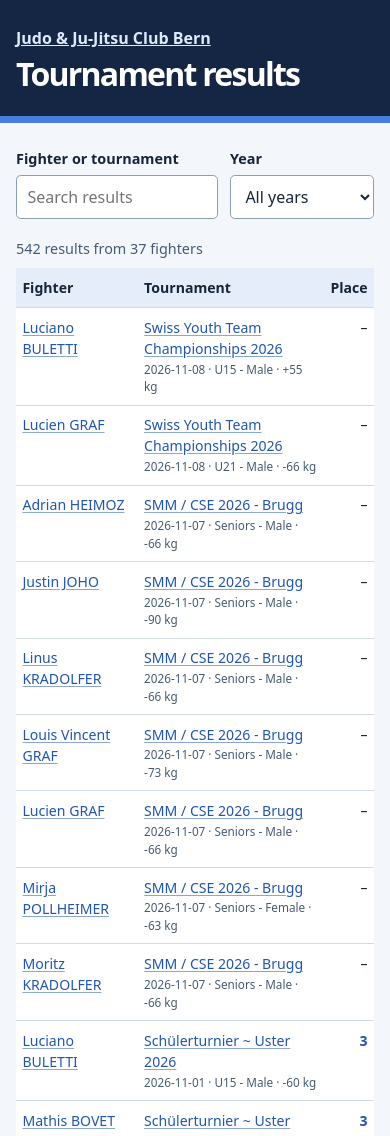
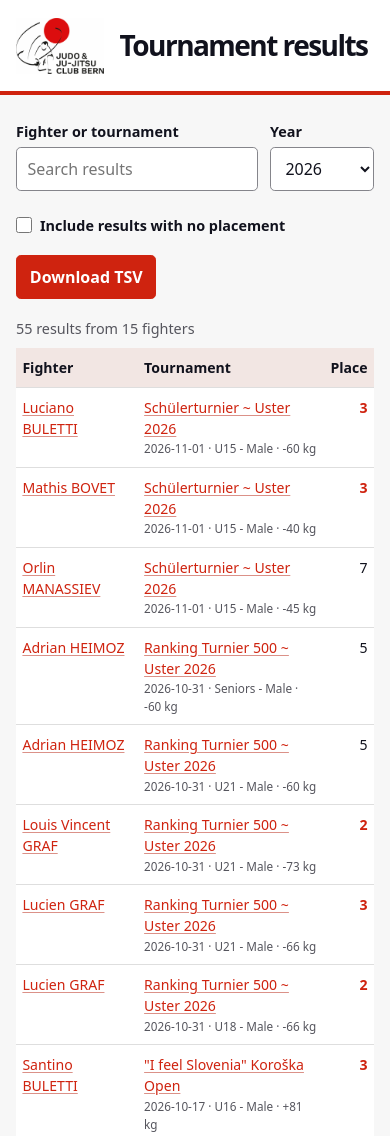
Before and after one commit to rjckirby/judo, a plain HTML site: page index.html in a window 390 px wide. Shown: the top 1136 px of the page. Drawn offline with Linux system fonts and the light colour scheme.

Commit message:
Brand JJCB results and add TSV export

```diff
--- a/index.html
+++ b/index.html
@@ -11,7 +11,9 @@
 <body>
   <header class="masthead">
     <div class="wrap">
-      <a class="club" href="https://www.jjcb.ch/">Judo &amp; Ju-Jitsu Club Bern</a>
+      <a class="club" href="https://www.jjcb.ch/">
+        <img src="./site/jjcb-logo.png" width="456" height="291" alt="Judo &amp; Ju-Jitsu Club Bern">
+      </a>
       <h1>Tournament results</h1>
     </div>
   </header>
@@ -23,6 +25,13 @@
       <label>Year
         <select id="year" disabled><option value="">All years</option></select>
       </label>
+      <div class="filter-actions">
+        <label class="include-unplaced">
+          <input id="include-unplaced" type="checkbox" autocomplete="off" disabled>
+          Include results with no placement
+        </label>
+        <button id="download" type="button" disabled>Download TSV</button>
+      </div>
     </form>
     <p id="status" role="status">Loading results…</p>
     <table id="results" aria-label="Tournament results" hidden>
@@ -32,7 +41,10 @@
       <tbody></tbody>
     </table>
     <noscript>Enable JavaScript to browse tournament results.</noscript>
-    <footer>Results for the <a href="https://portal.judomanager.com/clubs/2219">JudoManager club roster</a> may include appearances for other clubs. A dash means no place was published.</footer>
+    <footer>
+      <p>Results may include appearances for other clubs. A dash means no place was published.</p>
+      <p>Results data provided by <a href="https://portal.judomanager.com/clubs/2219">JudoManager</a>.</p>
+    </footer>
   </main>
 </body>
 </html>
--- a/site/results.js
+++ b/site/results.js
@@ -1,6 +1,8 @@
 const filters = document.querySelector(".filters");
 const query = document.querySelector("#query");
 const year = document.querySelector("#year");
+const includeUnplaced = document.querySelector("#include-unplaced");
+const download = document.querySelector("#download");
 const status = document.querySelector("#status");
 const table = document.querySelector("#results");
 const body = table.tBodies[0];
@@ -16,12 +18,16 @@ function label(text, url) {
   return element;
 }
 
-function render(rows) {
+function matchingRows(rows) {
   const terms = normalize(query.value).trim().split(/\s+/).filter(Boolean);
-  const matches = rows.filter(row =>
+  return rows.filter(row =>
     (!year.value || row.date.startsWith(year.value)) &&
+    (includeUnplaced.checked || row.place != null) &&
     terms.every(term => row.search.includes(term))
   );
+}
+
+function render(matches) {
   const items = document.createDocumentFragment();
   for (const result of matches) {
     const row = items.appendChild(document.createElement("tr"));
@@ -37,12 +43,37 @@ function render(rows) {
   }
   body.replaceChildren(items);
   table.hidden = matches.length === 0;
+  download.disabled = matches.length === 0;
   if (matches.length) {
     const fighters = new Set(matches.map(row => row.athleteId)).size;
     status.textContent = `${matches.length} ${matches.length === 1 ? "result" : "results"} from ${fighters} ${fighters === 1 ? "fighter" : "fighters"}`;
   } else {
     status.textContent = "No results match these filters.";
   }
+}
+
+function tsvCell(value) {
+  const text = String(value ?? "").replace(/[\t\r\n]+/g, " ").trim();
+  const safeWeight = /^-\d+(?:[.,]\d+)?(?:\s*kg)?$/i.test(text);
+  return /^[=+\-@]/.test(text) && !safeWeight ? "'" + text : text;
+}
+
+function downloadTsv(rows) {
+  const lines = [["Fighter", "Tournament", "Date", "Age category", "Weight category", "Place"]];
+  for (const row of rows) {
+    lines.push([row.name, row.competition, row.date, row.age_category, row.weight_category, row.place]);
+  }
+  const tsv = lines.map(line => line.map(tsvCell).join("\t")).join("\r\n");
+  const url = URL.createObjectURL(new Blob(["\uFEFF", tsv, "\r\n"], {
+    type: "text/tab-separated-values;charset=utf-8",
+  }));
+  const link = document.createElement("a");
+  link.href = url;
+  link.download = `jjcb-results-${year.value || "all-years"}.tsv`;
+  document.body.append(link);
+  link.click();
+  link.remove();
+  setTimeout(() => URL.revokeObjectURL(url), 1000);
 }
 
 async function load() {
@@ -58,13 +89,20 @@ async function load() {
       search: normalize(`${athlete.name} ${result.competition ?? ""}`),
     })));
     rows.sort((a, b) => b.date.localeCompare(a.date) || a.name.localeCompare(b.name));
-    const years = new Set(rows.map(row => row.date.slice(0, 4)).filter(Boolean));
-    for (const value of years) year.add(new Option(value, value));
+    const currentYear = String(new Date().getFullYear());
+    const years = new Set([currentYear, ...rows.map(row => row.date.slice(0, 4)).filter(Boolean)]);
+    for (const value of [...years].sort((a, b) => b.localeCompare(a))) {
+      year.add(new Option(value, value));
+    }
+    year.value = currentYear;
+    includeUnplaced.checked = false;
     query.disabled = false;
     year.disabled = false;
-    query.addEventListener("input", () => render(rows));
-    year.addEventListener("change", () => render(rows));
-    render(rows);
+    includeUnplaced.disabled = false;
+    const update = () => render(matchingRows(rows));
+    filters.addEventListener("input", update);
+    download.addEventListener("click", () => downloadTsv(matchingRows(rows)));
+    update();
   } catch (error) {
     console.error(error);
     status.textContent = "Couldn’t load results. Reload the page to try again.";
--- a/site/styles.css
+++ b/site/styles.css
@@ -1,57 +1,80 @@
 :root {
   color-scheme: light;
   font-family: "Avenir Next", Avenir, system-ui, sans-serif;
-  color: #17253a;
-  background: #f3f6fa;
+  color: #11121d;
+  background: #f7f7f7;
   line-height: 1.5;
-  --accent: #2056ae;
-  --muted: #465a73;
-  --rule: #d2dae6;
+  --accent: #cf230f;
+  --muted: #55555d;
+  --rule: #dedede;
 }
 
 * { box-sizing: border-box; }
 body { margin: 0; }
 .wrap { width: min(68rem, 100% - 2rem); margin-inline: auto; }
 .masthead {
-  color: #fff;
-  background: #142644;
-  border-bottom: .45rem solid #477dde;
-  padding: clamp(1.6rem, 5vw, 3rem) 0;
+  background: #fff;
+  border-bottom: .3rem solid var(--accent);
+  padding: clamp(1.1rem, 3vw, 2rem) 0;
 }
-.club { color: #dfeaff; font-weight: 600; }
+.masthead .wrap { display: flex; align-items: center; gap: clamp(.85rem, 4vw, 2.5rem); }
+.club { flex: 0 0 auto; }
+.club img { display: block; width: clamp(5.5rem, 16vw, 10rem); height: auto; }
 h1 {
-  font-size: clamp(2rem, 7vw, 4.2rem);
+  font-size: clamp(1.75rem, 5.6vw, 3.8rem);
   line-height: 1.04;
   letter-spacing: -.055em;
-  margin: .45rem 0 0;
+  margin: 0;
 }
 .filters {
   display: grid;
   grid-template-columns: minmax(0, 26rem) minmax(6.5rem, 9rem);
+  align-items: end;
   gap: .75rem;
   margin-top: 1.6rem;
 }
 label { display: grid; gap: .3rem; font-weight: 650; font-size: .9rem; }
-input, select {
+input[type="search"], select {
   width: 100%;
   padding: .55rem .65rem;
   min-height: 2.75rem;
   background: #fff;
-  border: 1px solid #8a9db7;
+  border: 1px solid #85858b;
   border-radius: .3rem;
   color: inherit;
   font-family: inherit;
   font-size: 1rem;
 }
-:focus-visible { outline: 3px solid #477dde; outline-offset: 3px; }
+.filter-actions {
+  grid-column: 1 / -1;
+  display: flex;
+  flex-wrap: wrap;
+  align-items: center;
+  gap: .45rem 1.2rem;
+}
+.include-unplaced { display: flex; align-items: center; gap: .5rem; min-height: 2.75rem; }
+.include-unplaced input { accent-color: var(--accent); width: 1rem; height: 1rem; margin: 0; }
+button {
+  min-height: 2.75rem;
+  padding: .45rem .8rem;
+  border: 1px solid var(--accent);
+  border-radius: .3rem;
+  background: var(--accent);
+  color: #fff;
+  font: inherit;
+  font-weight: 650;
+  cursor: pointer;
+}
+button:disabled { border-color: var(--rule); background: #eee; color: var(--muted); cursor: default; }
+:focus-visible { outline: 3px solid var(--accent); outline-offset: 3px; }
 #status { color: var(--muted); margin: 1.2rem 0 .55rem; font-size: .9rem; }
 table { width: 100%; border-collapse: collapse; background: #fff; }
-thead { background: #e4edf9; }
+thead { background: #f2e6e3; }
 th, td { text-align: left; padding: .65rem .85rem; border-bottom: 1px solid var(--rule); }
 td { vertical-align: top; overflow-wrap: anywhere; }
 th:first-child { width: 31%; }
 th:last-child, td:last-child { text-align: right; width: 1%; font-variant-numeric: tabular-nums; }
-td a { color: var(--accent); text-decoration-color: #88a7d6; text-underline-offset: .16em; }
+td a { color: var(--accent); text-decoration-color: #db9188; text-underline-offset: .16em; }
 td small { display: block; color: var(--muted); margin-top: .1rem; }
 .podium { color: var(--accent); font-weight: 750; }
 footer {
@@ -59,9 +82,11 @@ footer {
   color: var(--muted);
   font-size: .85rem;
 }
+footer p { margin: .25rem 0; }
 footer a { color: var(--accent); }
 
 @media (max-width: 35rem) {
+  .filters { grid-template-columns: minmax(0, 1fr) 6.5rem; }
   th, td { padding: .55rem .4rem; }
   th:first-child { width: 34%; }
   table { font-size: .88rem; }
```
Also changed, not shown: site/jjcb-logo.png (added).
